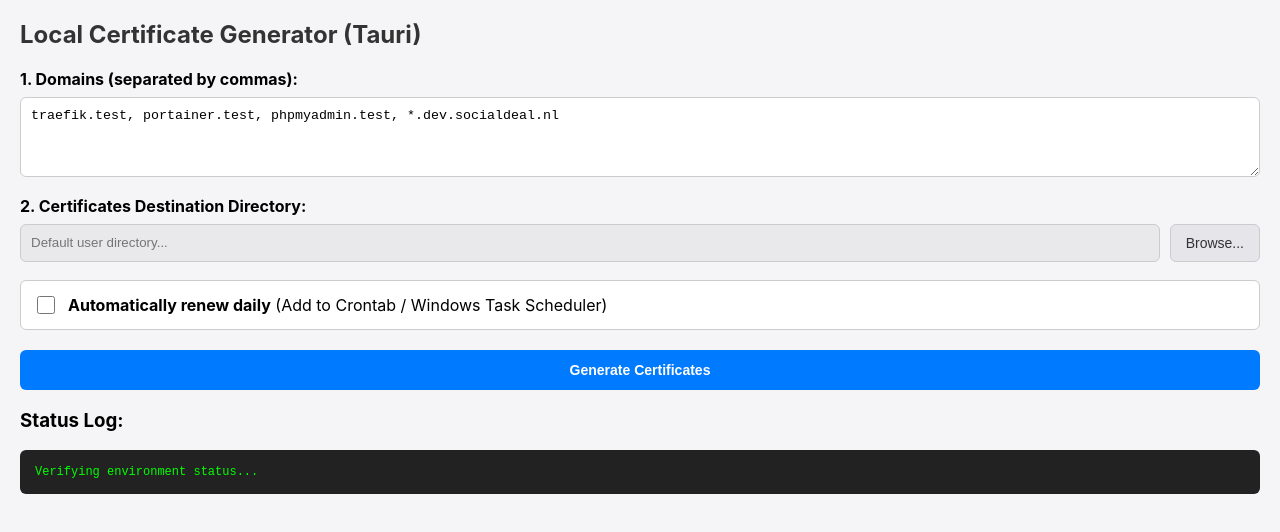
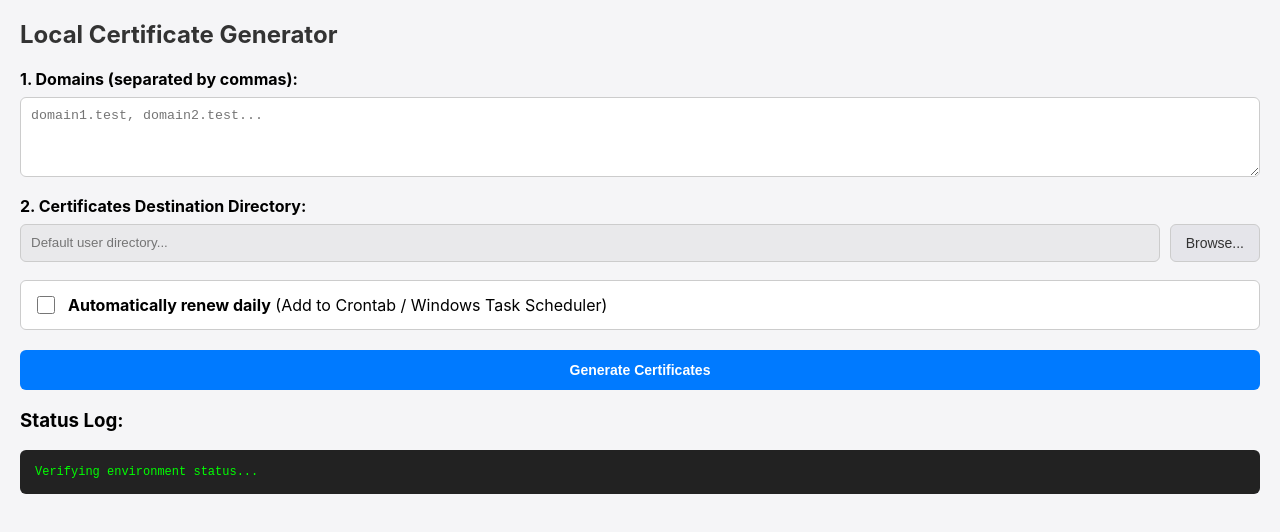
Before and after one commit to theupriser/mkcert-gui-tool-tauri, a website: page src/index.html in a window 1280 px wide. Drawn offline with Linux system fonts and the light colour scheme.

Commit message:
fix: add placeholder to domain textarea

```diff
--- a/src/index.html
+++ b/src/index.html
@@ -34,10 +34,10 @@
   </div>
 
   <div class="app-content">
-    <h2>Local Certificate Generator (Tauri)</h2>
+    <h2>Local Certificate Generator</h2>
 
     <label for="domains">1. Domains (separated by commas):</label>
-    <textarea id="domains">traefik.test, portainer.test, phpmyadmin.test, *.dev.socialdeal.nl</textarea>
+    <textarea id="domains" placeholder="domain1.test, domain2.test..."></textarea>
 
     <label for="directory">2. Certificates Destination Directory:</label>
     <div class="dir-container">
```
